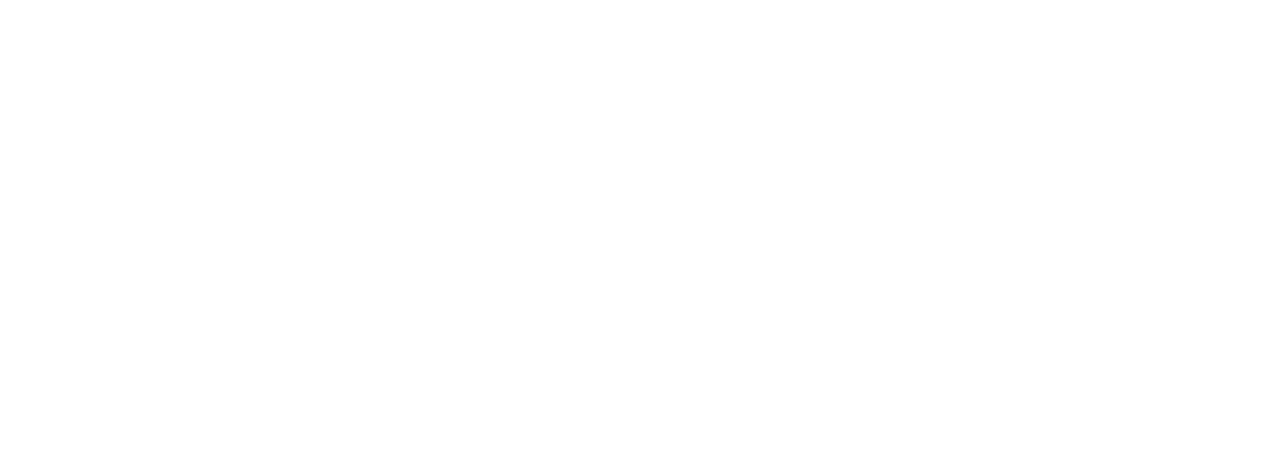
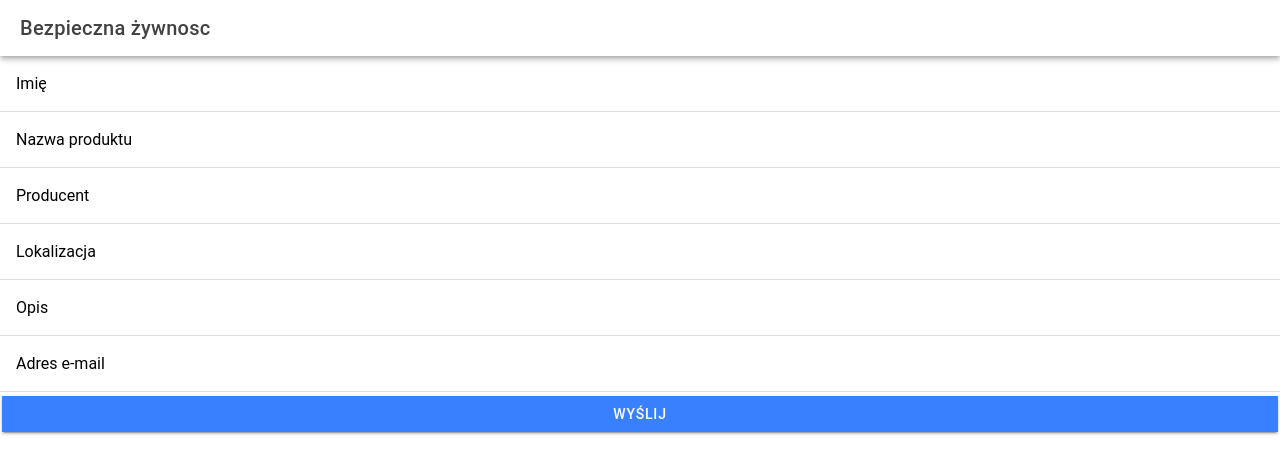
Before and after one commit to BZmHackTeam/BezpiecznaZywnosc, a React (Vite) app in the folder src/Nyanlabs.SFood.UI/sfood/: page /submit in a window 1280 px wide. Shown: the top 474 px of the page. Built offline with nearby package versions, Linux system fonts and the light colour scheme.

Commit message:
Form minimum working draft & rework docker

```diff
--- a/src/Nyanlabs.SFood.UI/sfood/index.html
+++ b/src/Nyanlabs.SFood.UI/sfood/index.html
@@ -2,7 +2,7 @@
 <html lang="en">
   <head>
     <meta charset="utf-8" />
-    <title>BezpiecznaZywnosc</title>
+    <title>Bezpieczna Żywność</title>
 
     <base href="/" />
 
@@ -18,9 +18,8 @@
 
     <link rel="shortcut icon" type="image/png" href="/favicon.png" />
 
-    <!-- add to homescreen for ios -->
     <meta name="apple-mobile-web-app-capable" content="yes" />
-    <meta name="apple-mobile-web-app-title" content="Ionic App" />
+    <meta name="apple-mobile-web-app-title" content="Bezpieczna Żywność" />
     <meta name="apple-mobile-web-app-status-bar-style" content="black" />
   </head>
   <body>
--- a/src/Nyanlabs.SFood.UI/sfood/src/App.tsx
+++ b/src/Nyanlabs.SFood.UI/sfood/src/App.tsx
@@ -21,6 +21,7 @@
 
 /* Theme variables */
 import './theme/variables.css';
+import Submit from './pages/Submit';
 
 setupIonicReact();
 
@@ -34,6 +35,9 @@
         <Route exact path="/">
           <Redirect to="/home" />
         </Route>
+        <Route exact path="/submit">
+          <Submit />
+        </Route>
       </IonRouterOutlet>
     </IonReactRouter>
   </IonApp>
--- /dev/null
+++ b/src/Nyanlabs.SFood.UI/sfood/src/pages/Submit.tsx
@@ -0,0 +1,120 @@
+import { IonButton, IonContent, IonHeader, IonInput, IonItem, IonLabel, IonPage, IonTitle, IonToolbar } from '@ionic/react';
+import { FormEventHandler, useState } from 'react';
+
+const IncidentForm: React.FC = () => {
+  const [formData, setFormData] = useState({
+    name: '',
+    productName: '',
+    producer: '',
+    submitterAddress: '',
+    description: '',
+    location: ''
+  });
+
+const handleSubmit: FormEventHandler<HTMLFormElement> = async (e) => {
+    e.preventDefault();
+
+    try {
+      const response = await fetch('/api/incident/submit', {
+        method: 'POST',
+        headers: {
+          'Content-Type': 'application/json',
+        },
+        body: JSON.stringify(formData),
+      });
+
+      if (response.ok) {
+        console.log('Form submitted successfully.');
+      } else {
+        console.error('Form submission failed.');
+      }
+    } catch (error) {
+      console.error('Error:', error);
+    }
+  };
+
+
+const handleInputChange = (fieldName: any, value: any) => {
+    setFormData({
+      ...formData,
+      [fieldName]: value,
+    });
+  };
+
+  return (
+    <IonPage>
+      <IonHeader>
+        <IonToolbar>
+          <IonTitle>Bezpieczna żywnosc</IonTitle>
+        </IonToolbar>
+      </IonHeader>
+      <IonContent fullscreen>
+        <IonHeader collapse="condense">
+          <IonToolbar>
+            <IonTitle size="large">Bezpieczna żywnosc</IonTitle>
+          </IonToolbar>
+        </IonHeader>
+        <form onSubmit={handleSubmit}>
+          <IonItem>
+            <IonLabel position="floating">Imię</IonLabel>
+            <IonInput
+              type="text"
+              value={formData.name}
+              onIonChange={(e) => handleInputChange('name', e.detail.value)}
+            />
+          </IonItem>
+
+          <IonItem>
+            <IonLabel position="floating">Nazwa produktu</IonLabel>
+            <IonInput
+              type="text"
+              value={formData.productName}
+              onIonChange={(e) => handleInputChange('productName', e.detail.value)}
+            />
+          </IonItem>
+
+          <IonItem>
+            <IonLabel position="floating">Producent</IonLabel>
+            <IonInput
+              type="text"
+              value={formData.producer}
+              onIonChange={(e) => handleInputChange('producer', e.detail.value)}
+            />
+          </IonItem>
+
+          <IonItem>
+            <IonLabel position="floating">Lokalizacja</IonLabel>
+            <IonInput
+              type="text"
+              value={formData.location}
+              onIonChange={(e) => handleInputChange('location', e.detail.value)}
+            />
+          </IonItem>
+
+          <IonItem>
+            <IonLabel position="floating">Opis</IonLabel>
+            <IonInput
+              type="text"
+              value={formData.description}
+              onIonChange={(e) => handleInputChange('description', e.detail.value)}
+            />
+          </IonItem>
+
+          <IonItem>
+            <IonLabel position="floating">Adres e-mail</IonLabel>
+            <IonInput
+              type="text"
+              value={formData.submitterAddress}
+              onIonChange={(e) => handleInputChange('submitterAddress', e.detail.value)}
+            />
+          </IonItem>
+
+          <IonButton expand="full" type="submit">
+            Wyślij
+          </IonButton>
+        </form>
+      </IonContent>
+    </IonPage>
+  );
+};
+export default IncidentForm;
```
Also changed, not shown: 2 other files (tests, documents, lock files or other folders).
